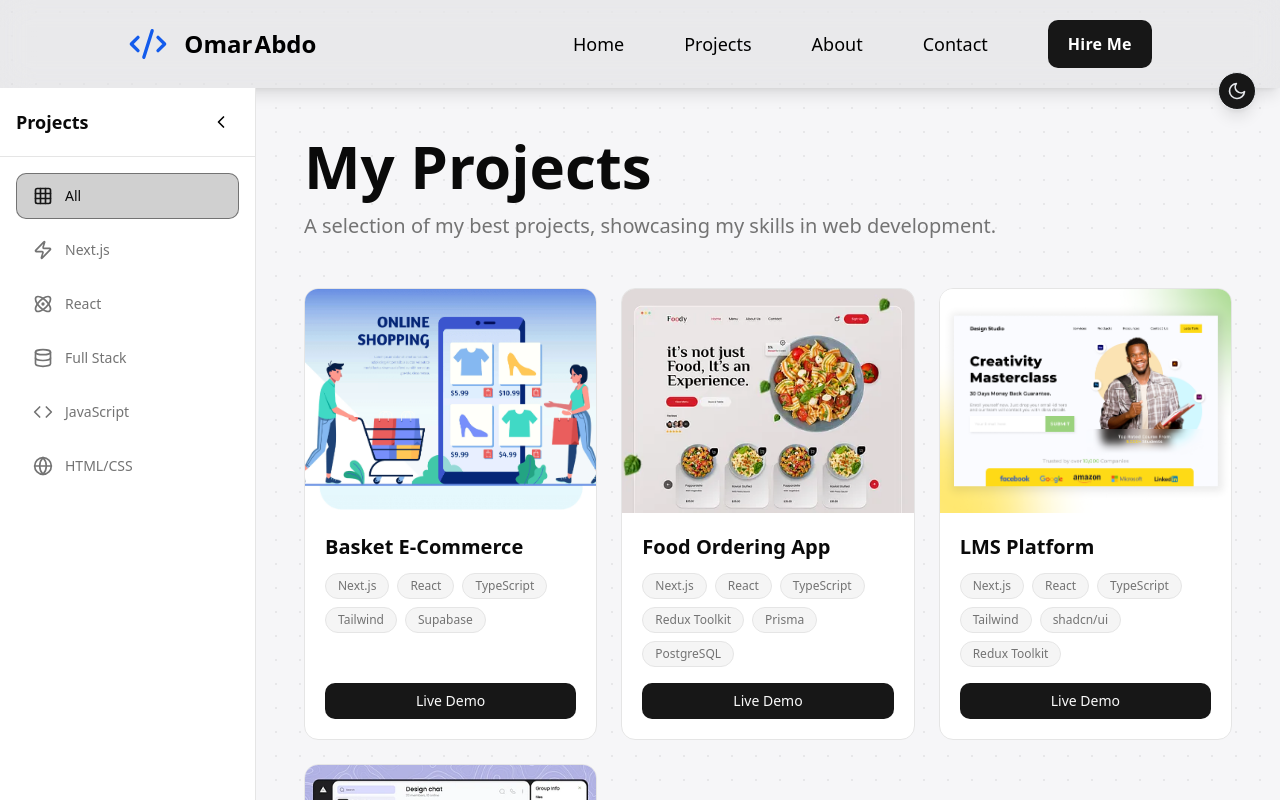
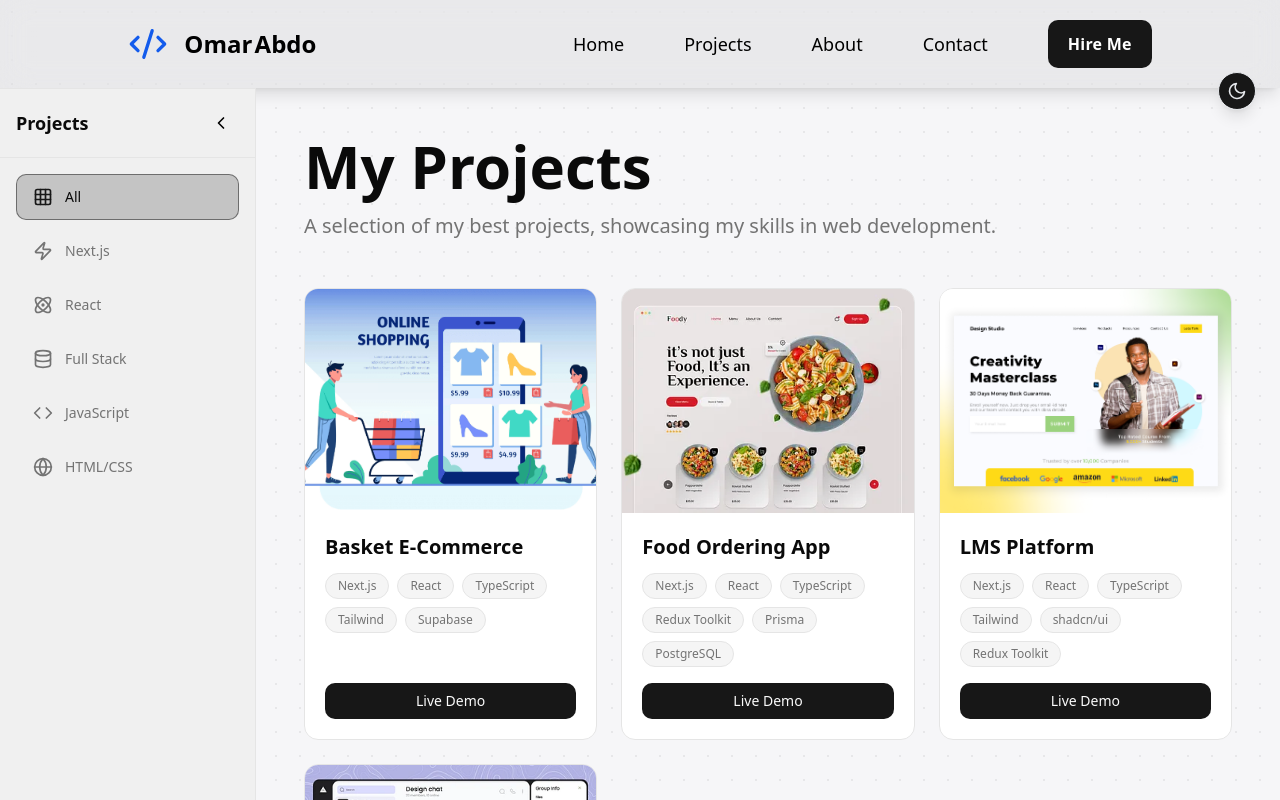
Before and after one commit to omarabdo1414/omar-abdelaleem, a Next.js app: page /projects in a window 1280 px wide. Shown: the top 800 px of the page. Built offline with nearby package versions, Linux system fonts and the light colour scheme.

Commit message:
Side bar bg-color and hovering problem fixed

```diff
--- a/src/components/projects/SideNav.tsx
+++ b/src/components/projects/SideNav.tsx
@@ -54,7 +54,7 @@ const SideNav = ({ selectedFilter, onFilterChange, isOpen, onToggle }: SideNavPr
         className={cn(
           "transition-all duration-300 ease-in-out",
           "hidden lg:flex lg:fixed lg:left-0 lg:z-40 lg:flex-col",
-          "bg-background border-r border-border",
+          "bg-[#f0f0f0] dark:bg-[#101622] border-r border-t border-border",
           isOpen ? "lg:w-64" : "lg:w-16"
         )}
         style={{
```
